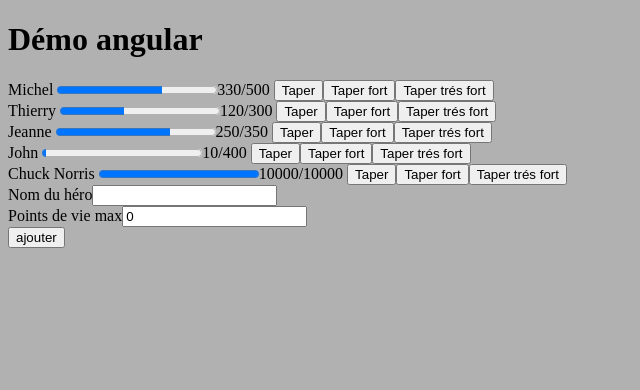
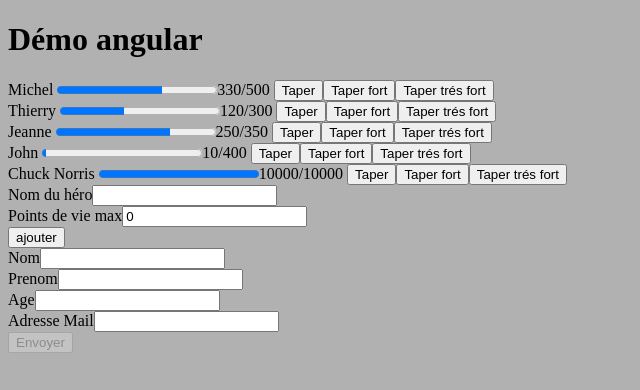
Before and after one commit to YazidEL154/demoAngular, an Angular app: page / in a window 1280 px wide. Shown: the top 390 px of the page, without its empty margins (0-640 px from the left). Built offline with nearby package versions, Linux system fonts and the light colour scheme.

Commit message:
Checkpoint Mardi: Pause Matin

```diff
--- a/src/app/app.component.html
+++ b/src/app/app.component.html
@@ -21,3 +21,6 @@
     <!-- <input type="text" name="hp" id="hp" [value]="newHero.hpMax" (input)="changeHpMax($event.target.value)"> -->
 </div>
 <button (click)="ajouterHero()">ajouter</button>
+
+
+<app-formulaire></app-formulaire>
--- a/src/app/app.module.ts
+++ b/src/app/app.module.ts
@@ -5,16 +5,20 @@ import { BrowserModule } from '@angular/platform-browser';
 import { AppRoutingModule } from './app-routing.module';
 import { AppComponent } from './app.component';
 import { StatusBarComponent } from './status-bar/status-bar.component';
+import { FormulaireComponent } from './formulaire/formulaire.component';
 
 @NgModule({
   declarations: [
     AppComponent,
     StatusBarComponent,
+    FormulaireComponent,
   ],
   imports: [
     BrowserModule,
     AppRoutingModule,
+    // Pour les formulaires réactifs, remplace les template driven forms
     ReactiveFormsModule,
+    // Pour la boite à banane (et pour les template driven forms, ça ne se fait plus)
     FormsModule
   ],
   providers: [],
--- /dev/null
+++ b/src/app/formulaire/formulaire.component.html
@@ -0,0 +1,19 @@
+<form [formGroup]="formulaire" (ngSubmit)="envoyerFormulaire()">
+    <div class="form-item">
+        <label for="nom">Nom</label>
+        <input type="text" name="nom" id="nom" formControlName="nom">
+    </div>
+    <div class="form-item">
+        <label for="prenom">Prenom</label>
+        <input type="text" name="prenom" id="prenom" formControlName="prenom">
+    </div>
+    <div class="form-item">
+        <label for="age">Age</label>
+        <input type="text" name="age" id="age" formControlName="age">
+    </div>
+    <div class="form-item">
+        <label for="email">Adresse Mail</label>
+        <input type="text" name="email" id="email" formControlName="email">
+    </div>
+    <button type="submit" [disabled]="!formulaire.valid">Envoyer</button>
+</form>
--- /dev/null
+++ b/src/app/formulaire/formulaire.component.ts
@@ -0,0 +1,35 @@
+import { Component, OnInit } from '@angular/core';
+
+import {
+  FormBuilder,  // Classe responsable de la construction du formulaire
+  FormGroup,    // Conteneur de champs de formulaire (permet de lire les états des champs)
+  FormControl,  // Champs de formulaire avec le suivis des états et quelques fonctions
+  Validators,   // La classe responsable des validations de champs
+} from '@angular/forms';
+
+@Component({
+  selector: 'app-formulaire',
+  templateUrl: './formulaire.component.html',
+  styleUrls: ['./formulaire.component.css'],
+})
+export class FormulaireComponent implements OnInit {
+  // attribut du composant pour garder en mémoire le formulaire et son état
+  formulaire: FormGroup;
+
+  // injection du constructeur de formulaire
+  constructor(fb: FormBuilder) {
+    // initialisation du formulaire
+    this.formulaire = new FormGroup({
+      nom: new FormControl('', Validators.required),
+      prenom: new FormControl('', Validators.required),
+      age: new FormControl('', [Validators.min(0), Validators.max(120)]),
+      email: new FormControl('', Validators.email),
+    });
+  }
+
+  ngOnInit(): void {}
+
+  envoyerFormulaire(): void {
+    console.log(this.formulaire);
+  }
+}
```
Also changed, not shown: src/app/formulaire/formulaire.component.css (added), 1 other file (tests, documents, lock files or other folders).
